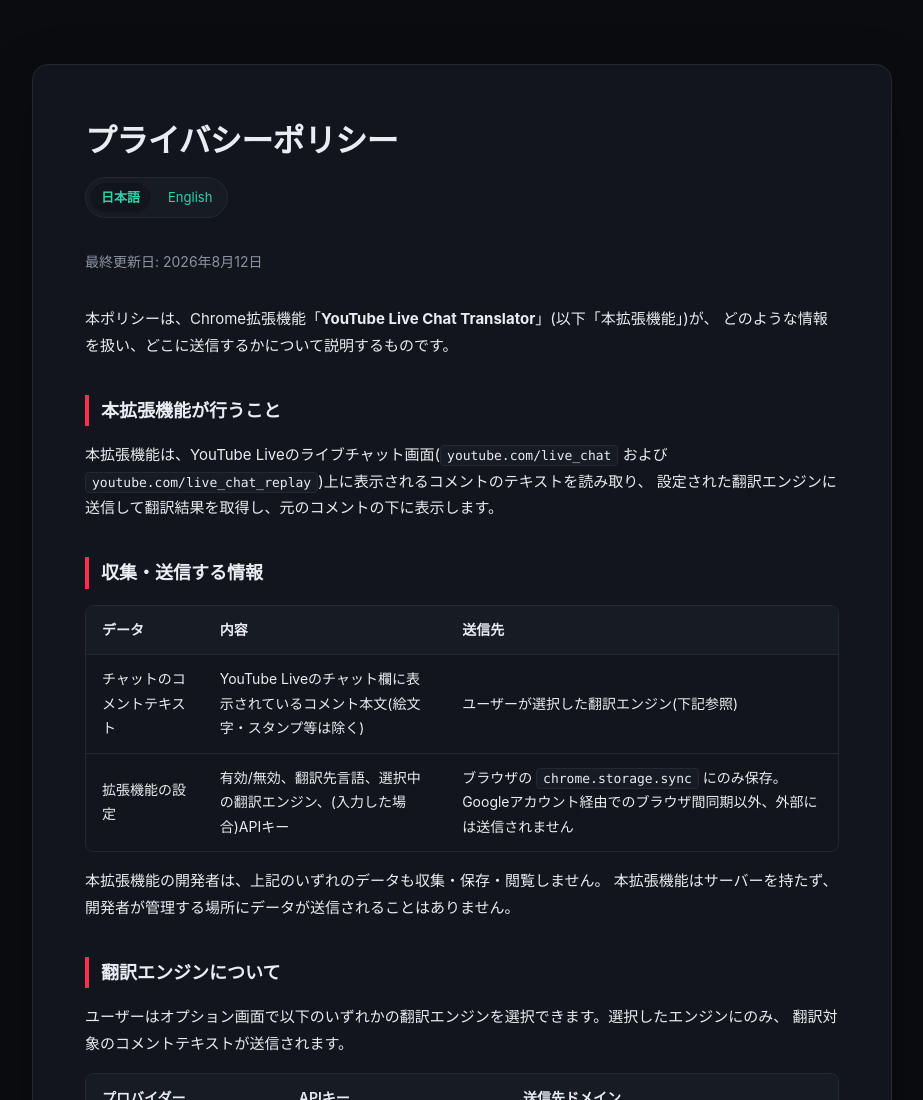
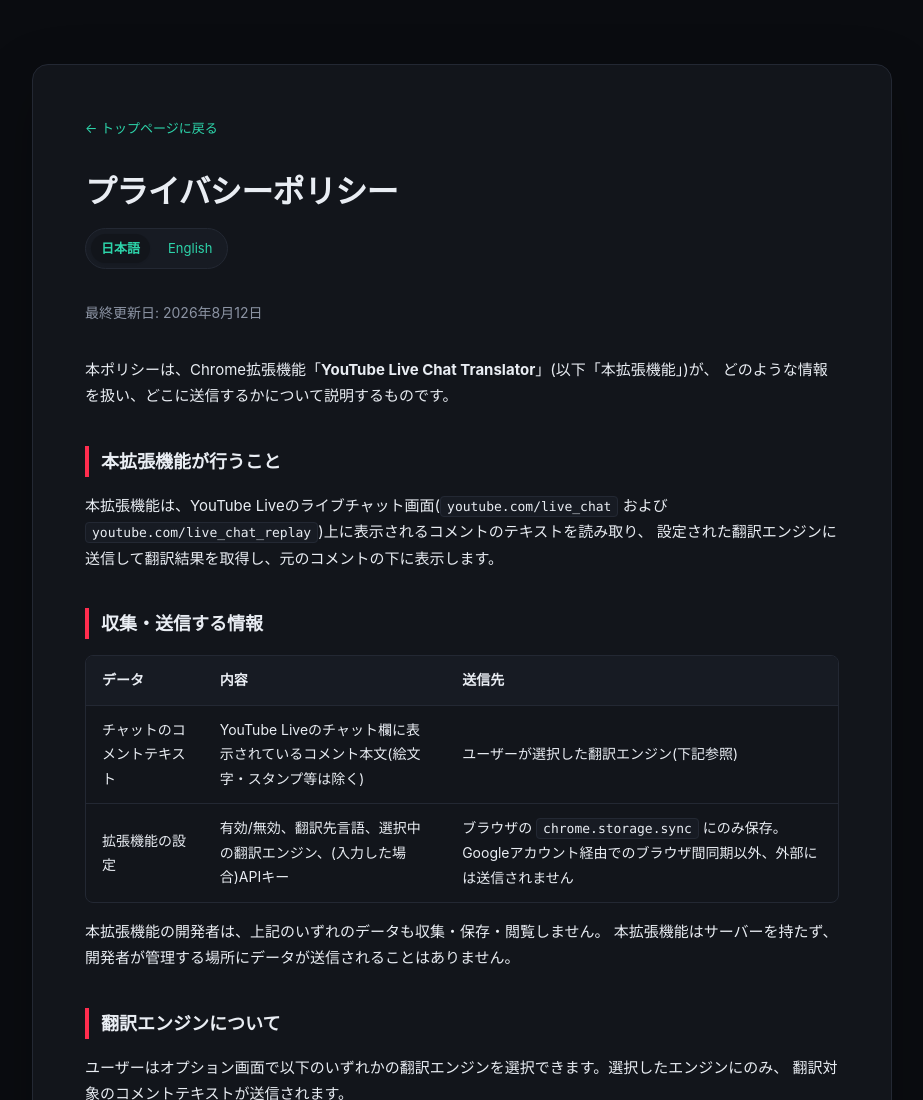
Before and after one commit to xjgzm/pages, a plain HTML site: page yt-chat-translator/privacy/privacy-ja.html in a window 1280 px wide. Shown: the top 1100 px of the page, without its empty margins (178-1101 px from the left). Drawn offline with Linux system fonts and the light colour scheme.

Commit message:
Add files via upload

```diff
--- a/yt-chat-translator/privacy/privacy-ja.html
+++ b/yt-chat-translator/privacy/privacy-ja.html
@@ -83,6 +83,12 @@
     background: var(--card-bg);
     box-shadow: 0 1px 2px rgba(0, 0, 0, 0.08);
     font-weight: 600;
+  }
+
+  .home-link {
+    display: inline-block;
+    margin: 0 0 24px;
+    font-size: 13px;
   }
 
   .updated {
@@ -210,6 +216,7 @@
 <body>
 
 <div class="container">
+  <div><a class="home-link" href="../index/index-ja.html">← トップページに戻る</a></div>
   <h1>プライバシーポリシー</h1>
   <nav class="language-switch" aria-label="言語">
     <a href="privacy-ja.html" aria-current="page">日本語</a>
```
Also changed, not shown: yt-chat-translator/privacy/privacy-en.html (+7 -0 lines).
